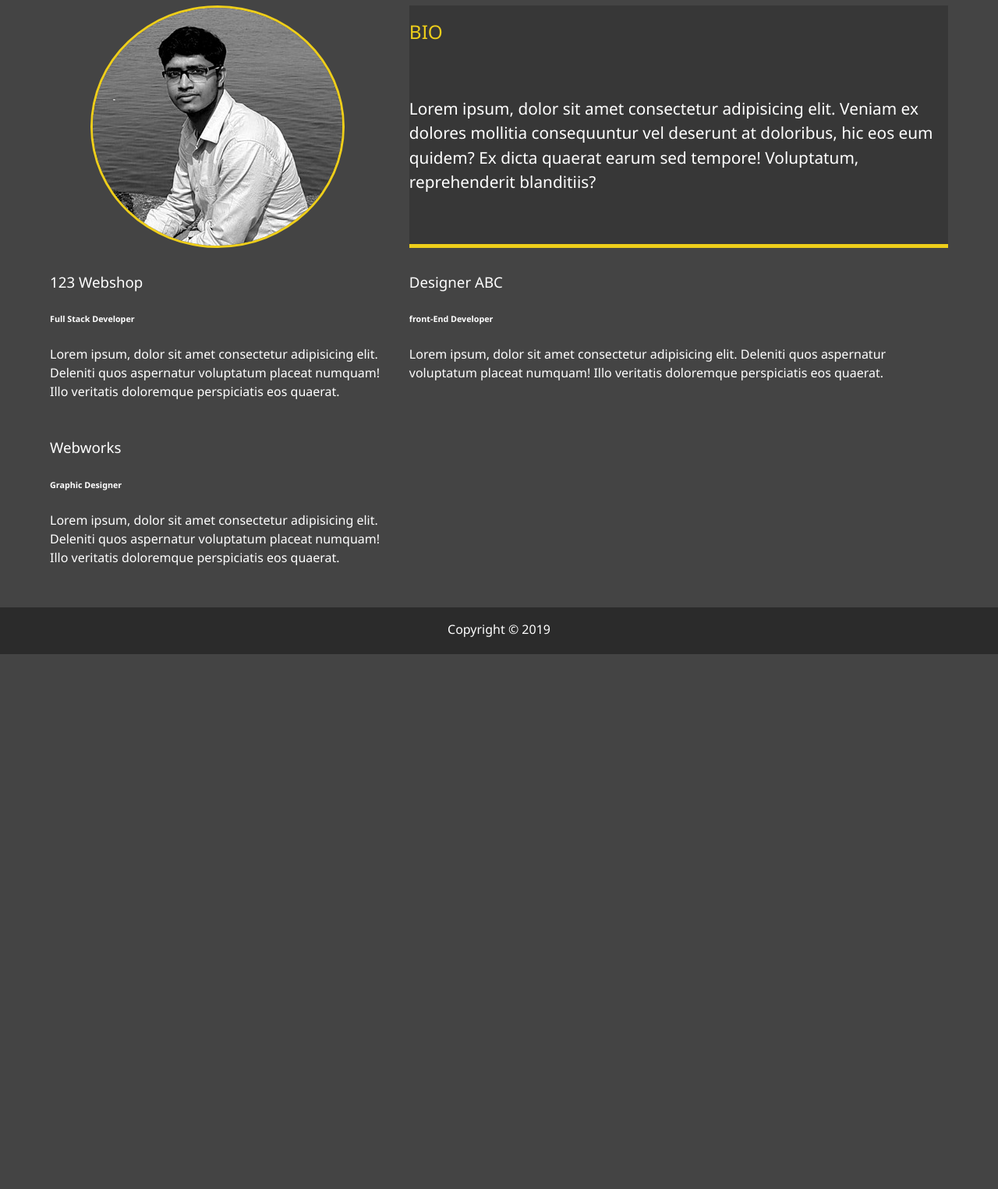
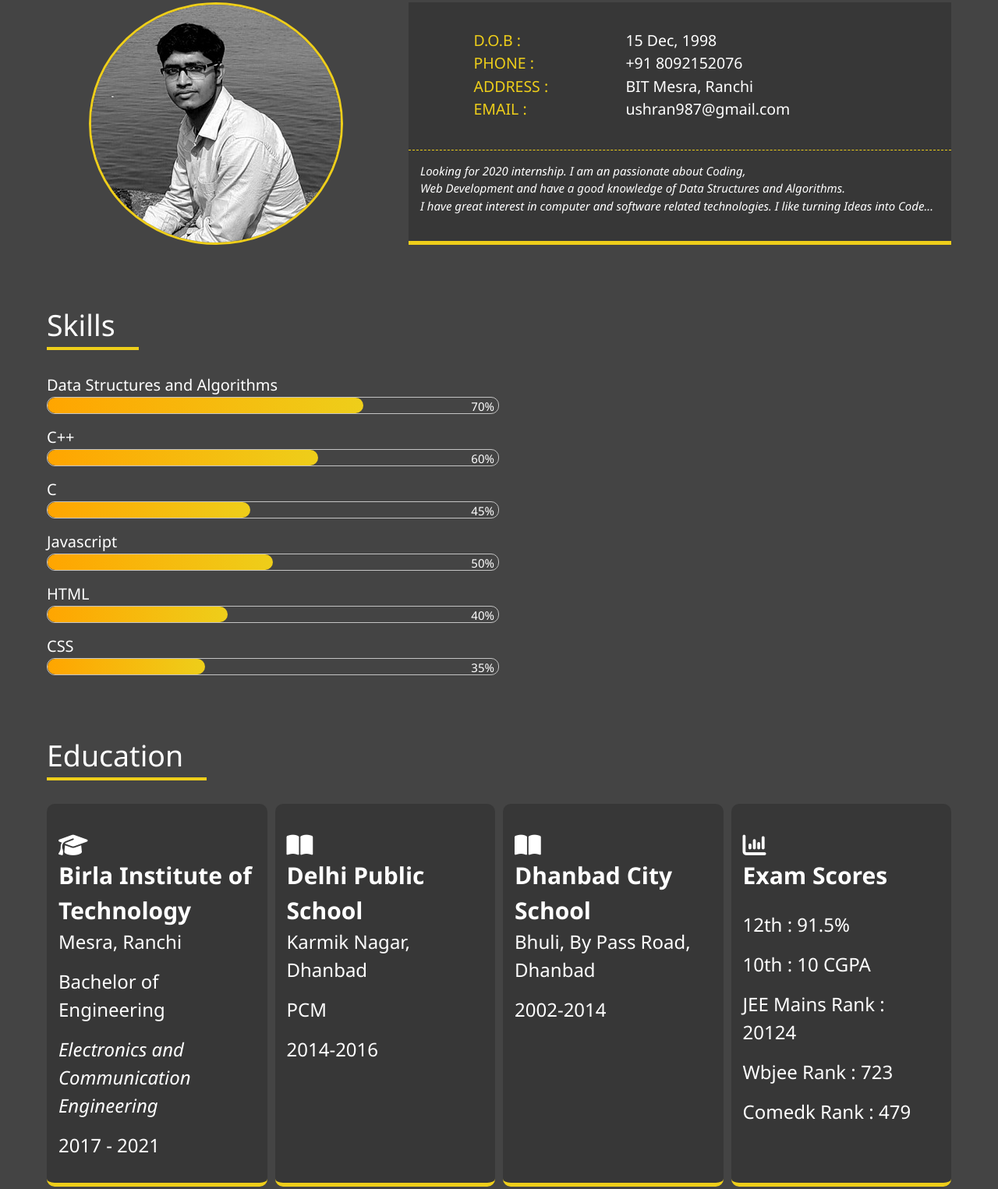
Before and after one commit to ugouhar/ugouhar.github.io, a plain HTML site: page about.html in a window 1280 px wide. Shown: the part 251-1776 px from the top of the page at 78% size. Before the commit the page ends 1090 px from the top, so only its background shows below. Drawn offline with nearby package versions, Linux system fonts and the light colour scheme.

Commit message:
Add files via upload

```diff
--- a/about.html
+++ b/about.html
@@ -8,8 +8,9 @@
       src="https://kit.fontawesome.com/50331681e2.js"
       crossorigin="anonymous"
     ></script>
+
+    <link rel="stylesheet" href="https://www.w3schools.com/w3css/4/w3.css" />
     <link rel="stylesheet" href="css/main.css" />
-
     <title>About Me</title>
   </head>
   <body>
@@ -53,43 +54,128 @@
         <img class="bio-image" src="img/portrait.jpg" alt="Ushran Gouhar" />
 
         <div class="bio">
-          <h3 class="text-secondary">BIO</h3>
-          <p>
-            Lorem ipsum, dolor sit amet consectetur adipisicing elit. Veniam ex
-            dolores mollitia consequuntur vel deserunt at doloribus, hic eos eum
-            quidem? Ex dicta quaerat earum sed tempore! Voluptatum,
-            reprehenderit blanditiis?
-          </p>
+          <div class="tabular-details">
+            <div class="sub-headings">
+              <p>D.O.B : <br />PHONE : <br />ADDRESS : <br />EMAIL :</p>
+            </div>
+            <div class="sub-values">
+              <p>
+                15 Dec, 1998 <br />+91 8092152076 <br />BIT Mesra, Ranchi<br />ushran987@gmail.com
+              </p>
+            </div>
+          </div>
+          <div class="text-details">
+            Looking for 2020 internship. I am an passionate about Coding,
+            <br />Web Development and have a good knowledge of Data Structures
+            and Algorithms.<br />
+            I have great interest in computer and software related technologies.
+            I like turning Ideas into Code...
+          </div>
+        </div>
+      </div>
+
+      <div class="skills">
+        <h2>
+          <span class="text-primary">Skills</span>
+        </h2>
+        <div class="skill-info">
+          <div class="all-lang">
+            <div class="lang-name">Data Structures and Algorithms</div>
+            <div class="progress">
+              <div class="skill-percent"></div>
+              <div class="skill-num"></div>
+            </div>
+          </div>
+          <div class="all-lang">
+            <div class="lang-name">C++</div>
+            <div class="progress">
+              <div class="skill-percent"></div>
+              <div class="skill-num"></div>
+            </div>
+          </div>
+
+          <div class="all-lang" id="refBar">
+            <div class="lang-name">C</div>
+            <div class="progress">
+              <div class="skill-percent"></div>
+              <div class="skill-num"></div>
+            </div>
+          </div>
+          <div class="all-lang">
+            <div class="lang-name">Javascript</div>
+            <div class="progress">
+              <div class="skill-percent"></div>
+              <div class="skill-num"></div>
+            </div>
+          </div>
+          <div class="all-lang">
+            <div class="lang-name">HTML</div>
+            <div class="progress">
+              <div class="skill-percent"></div>
+              <div class="skill-num"></div>
+            </div>
+          </div>
+        </div>
+        <div class="all-lang">
+          <div class="lang-name">CSS</div>
+          <div class="progress">
+            <div class="skill-percent"></div>
+            <div class="skill-num"></div>
+          </div>
+        </div>
+      </div>
+      </div>
+      <div class="edu-heading">
+        <h2>
+          <span class="text-primary" id="eduHeading">Education</span>
+        </h2>
+      </div>
+      <div class="education">
+        <div class="edu college" id="clgID">
+          <i class="fas fa-graduation-cap"></i>
+          <h2>
+            <a href="https://www.bitmesra.ac.in/" target="_blank"
+              >Birla Institute of Technology</a
+            >
+          </h2>
+          <h3>Mesra, Ranchi</h3>
+          <h3>Bachelor of Engineering</h3>
+          <h3><i>Electronics and Communication Engineering</i></h3>
+          <h3>2017 - 2021</h3>
         </div>
 
-        <div class="job job-1">
-          <h3>123 Webshop</h3>
-          <h6>Full Stack Developer</h6>
-          <p>
-            Lorem ipsum, dolor sit amet consectetur adipisicing elit. Deleniti
-            quos aspernatur voluptatum placeat numquam! Illo veritatis
-            doloremque perspiciatis eos quaerat.
-          </p>
+        <div class="edu higher-secondary" id="hscID">
+          <i class="fas fa-book-open"></i>
+          <h2>
+            <a href="http://dpsdhanbad.org/#" target="_blank"
+              >Delhi Public School</a
+            >
+          </h2>
+          <h3>Karmik Nagar, Dhanbad</h3>
+          <h3>PCM</h3>
+          <h3>2014-2016</h3>
         </div>
 
-        <div class="job job-2">
-          <h3>Designer ABC</h3>
-          <h6>front-End Developer</h6>
-          <p>
-            Lorem ipsum, dolor sit amet consectetur adipisicing elit. Deleniti
-            quos aspernatur voluptatum placeat numquam! Illo veritatis
-            doloremque perspiciatis eos quaerat.
-          </p>
+        <div class="edu senior-secondary" id="sscID">
+          <i class="fas fa-book-open"></i>
+          <h2>
+            <a href="http://www.dhanbadcityschool.in/" target="_blank"
+              >Dhanbad City School</a
+            >
+          </h2>
+          <h3>Bhuli, By Pass Road, Dhanbad</h3>
+          <h3>2002-2014</h3>
         </div>
 
-        <div class="job job-3">
-          <h3>Webworks</h3>
-          <h6>Graphic Designer</h6>
-          <p>
-            Lorem ipsum, dolor sit amet consectetur adipisicing elit. Deleniti
-            quos aspernatur voluptatum placeat numquam! Illo veritatis
-            doloremque perspiciatis eos quaerat.
-          </p>
+        <div class="edu exam-scores" id="esID">
+          <i class="fas fa fa-bar-chart"></i>
+          <h2>Exam Scores</h2>
+          <br />
+          <h3>12th : 91.5%</h3>
+          <h3>10th : 10 CGPA</h3>
+          <h3>JEE Mains Rank : 20124</h3>
+          <h3>Wbjee Rank : 723</h3>
+          <h3>Comedk Rank : 479</h3>
         </div>
       </div>
     </main>
@@ -98,13 +184,20 @@
       Copyright &copy; 2019
     </footer>
     <script src="js/main.js"></script>
+    <script src="js/transition.js"></script>
+
+    <script
+      src="https://code.jquery.com/jquery-3.2.1.slim.min.js"
+      integrity="sha384-KJ3o2DKtIkvYIK3UENzmM7KCkRr/rE9/Qpg6aAZGJwFDMVNA/GpGFF93hXpG5KkN"
+      crossorigin="anonymous"
+    ></script>
+
+    <script></script>
   </body>
 </html>
 
 <!--
    Issues :
-      Not equal width of grid columns
-      very wide grid columns
       overlay image and background image of
       portrait are not overlapping
 
```
Also changed, not shown: index.html (+7 -3 lines), work.html (+41 -11 lines).
